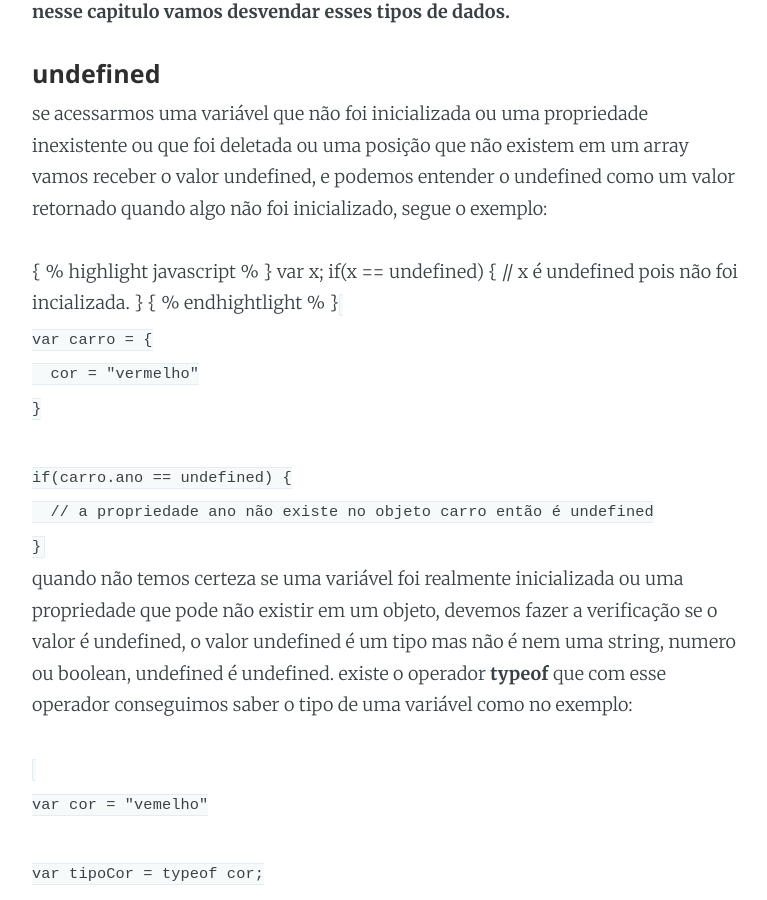
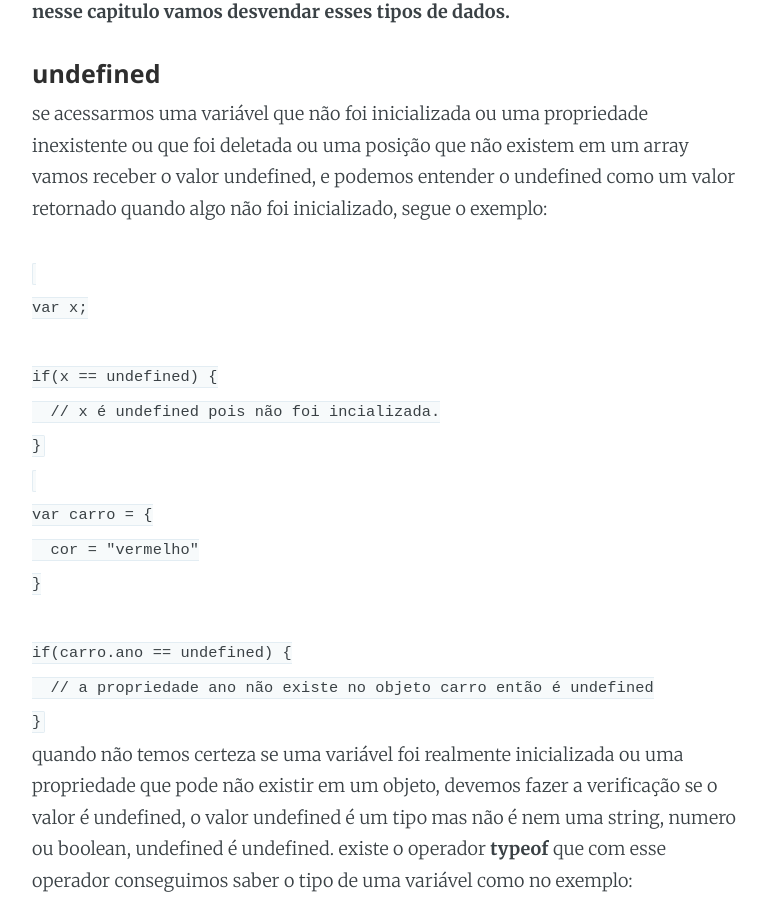
Before and after one commit to hc3/hc3.github.io, a Jekyll site: the page built from _posts/2016-07-06-tipos-de-dados-javascript.html, in a window 1280 px wide and 900 px high, scrolled down 358 px. Shown: the whole window, without its empty margins (253-1020 px from the left). Built offline with Jekyll 4.4.1, drawn with Linux system fonts in a browser that asks for light colours.

Commit message:
melhorando

```diff
--- a/_posts/2016-07-06-tipos-de-dados-javascript.html
+++ b/_posts/2016-07-06-tipos-de-dados-javascript.html
@@ -16,13 +16,14 @@ em javascript tudo são objetos, existe também NaN , undefined , null. e nesse
   se acessarmos uma variável que não foi inicializada ou uma propriedade inexistente ou que foi deletada ou uma posição que não existem em um array vamos
 receber o valor undefined, e podemos entender o undefined como um valor retornado quando algo não foi inicializado, segue o exemplo:
 </p>
-{ % highlight javascript % }
+
+<code>
 var x;
 
 if(x == undefined) {
   // x é undefined pois não foi incializada.
 }
-{ % endhightlight % }
+</code>
 
 <code>
 var carro = {
```
